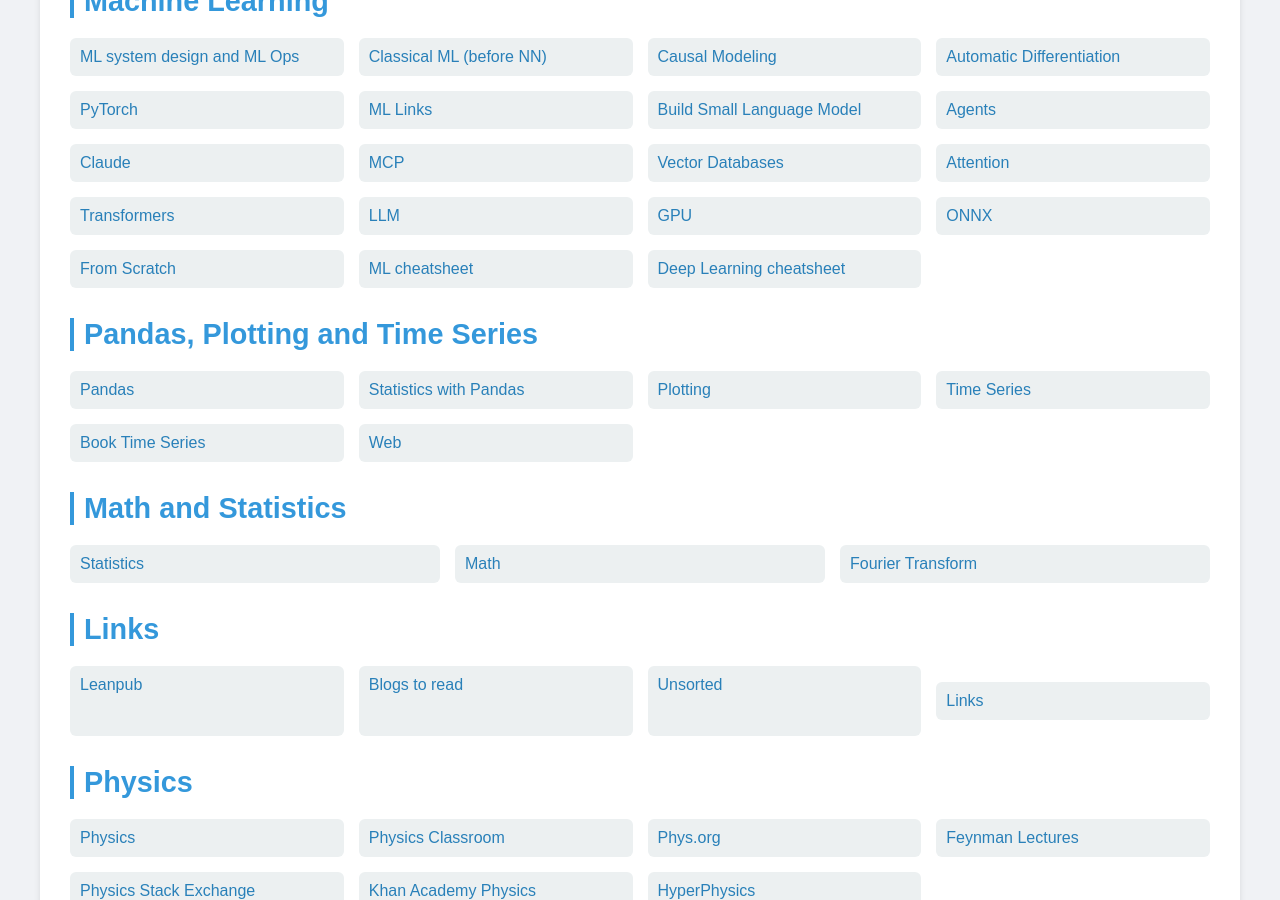
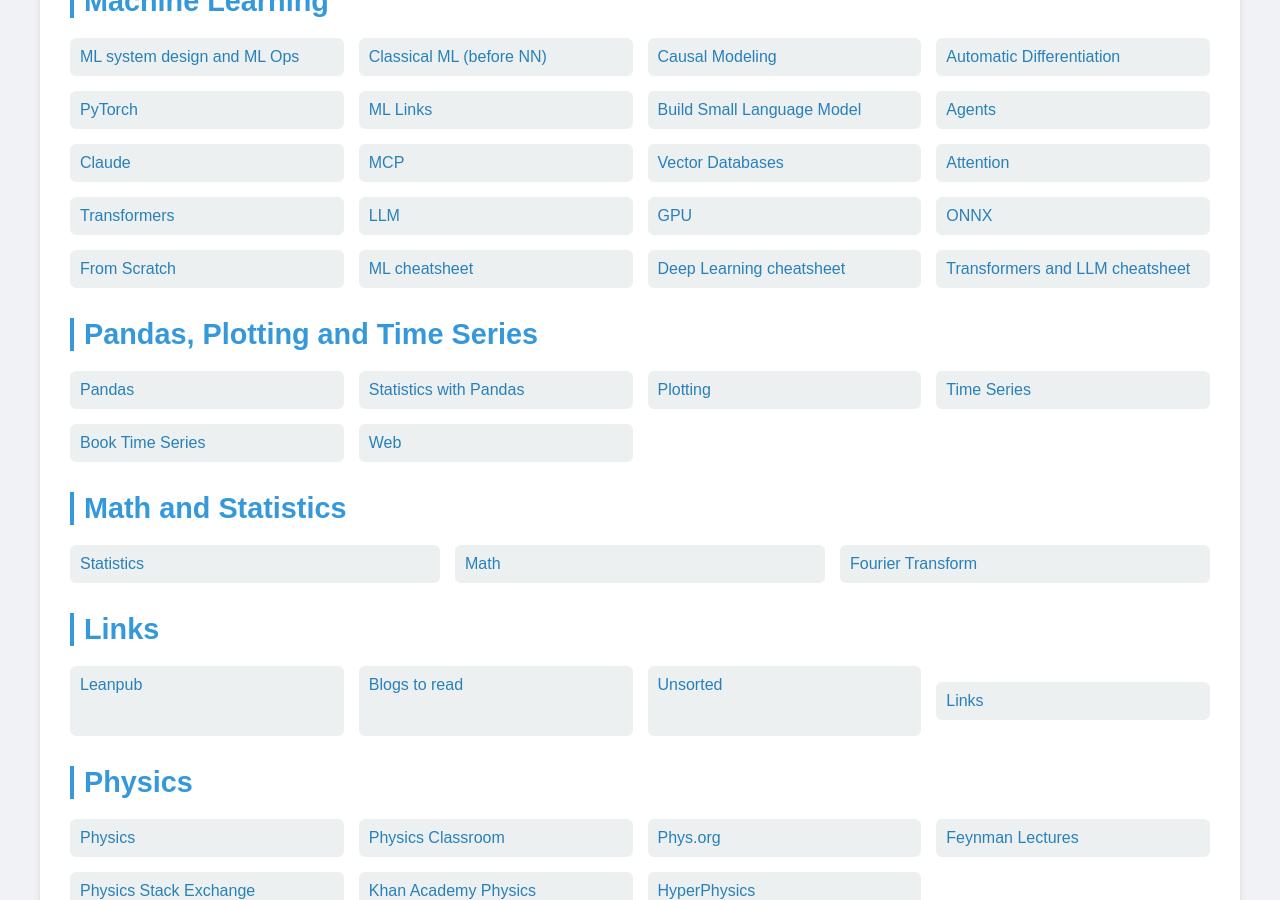
Before and after one commit to Michael-Lubinsky/michael-lubinsky.github.com, a Jekyll site: the page built from index.html, in a window 1280 px wide and 900 px high, scrolled down 2745 px. Built offline with Jekyll 4.4.1, drawn with Linux system fonts in a browser that asks for light colours.

Commit message:
Update index.html

```diff
--- a/index.html
+++ b/index.html
@@ -282,6 +282,7 @@
                 <a href="ml/from_scratch.html">From Scratch</a>
                 <a href="ml/machine-learning-formula-decision-sheet.pdf">ML cheatsheet</a>
                 <a href="ml/Deep_Learning_cheatsheet.pdf">Deep Learning cheatsheet</a>
+                <a href="ml/Transformers_and_LLMs_cheatsheet.pdf">Transformers and LLM cheatsheet</a>
             </div>
         </div>
 
```
